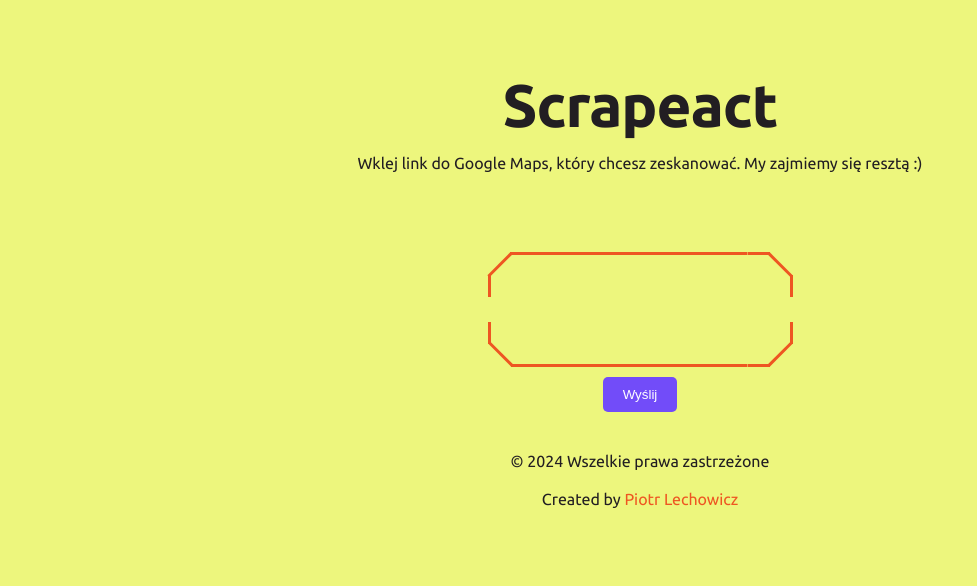
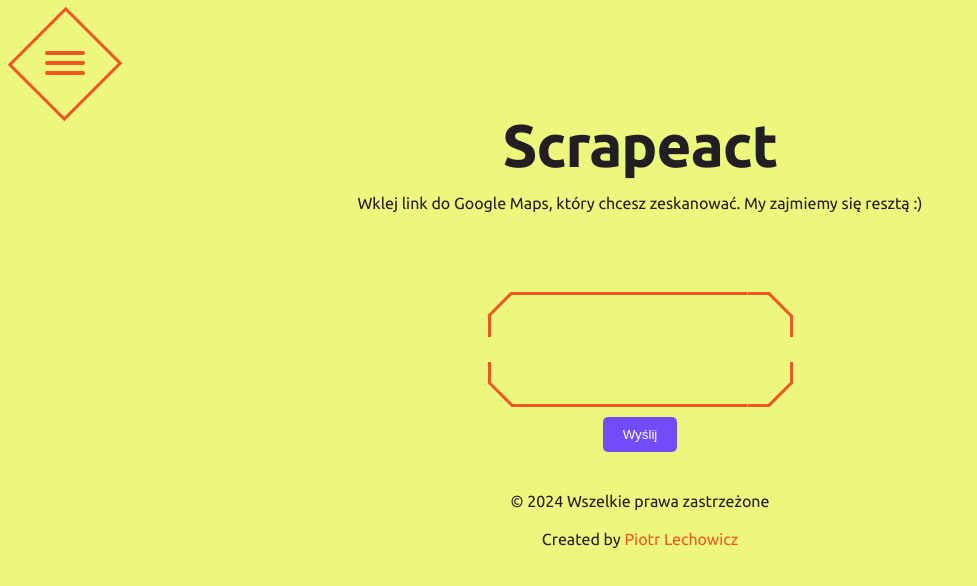
Before and after one commit to lechoos/Scrapeact, a React (Vite) app in the folder client/: page / in a window 1280 px wide. Shown: the top 586 px of the page, without its empty margins (0-977 px from the left). Built offline with nearby package versions, Linux system fonts and the light colour scheme.

Commit message:
added a nav button

```diff
--- a/client/src/pages/Main/Main.tsx
+++ b/client/src/pages/Main/Main.tsx
@@ -7,10 +7,22 @@ import { Footer } from '../../components/Footer/Footer';
 
 export const Main = () => {
 	const [data, setData] = useState<Contact[]>([]);
+	const [active, setActive] = useState(false);
+
+	const isActive = active && 'is-active';
+
+	const onClickHandler = () => {
+		setActive(prev => !prev)
+	}
 
 	return (
 		<>
 			<div className='wrapper'>
+				<button onClick={onClickHandler} className={`${styles.button} hamburger hamburger--arrow ${isActive}`}>
+					<span className='hamburger-box'>
+						<span className='hamburger-inner' />
+					</span>
+				</button>
 				<header className={`${styles.header} p-1`}>
 					<h1 className={styles['header__title']}>Scrapeact</h1>
 					<p className={styles['header__text']}>
--- a/client/src/pages/Main/main.module.scss
+++ b/client/src/pages/Main/main.module.scss
@@ -1,4 +1,32 @@
 @use '../../sass/utils' as *;
+
+.button {
+	position: absolute;
+	top: 2.3rem;
+  left: 2.5rem;
+	padding: 2.8rem 2rem;
+	background: transparent;
+	border: none;
+
+	&:hover {
+		&::before {
+			transform: rotate(0);
+		}
+	}
+
+	&::before {
+		content: '';
+		position: absolute;
+		top: 0;
+		left: 0;
+		width: 100%;
+		height: 100%;
+		border: 3px solid $accentColor;
+		transform: rotate(45deg);
+    transition: transform 0.3s;
+		cursor: pointer;
+	}
+}
 
 .header {
 	display: flex;
@@ -7,7 +35,7 @@
 	gap: 1.5rem;
 
 	&__title {
-    margin-top: 7rem;
+		margin-top: 11rem;
 		font-size: 4rem;
 		text-align: center;
 		letter-spacing: -1px;
--- /dev/null
+++ b/client/src/sass/_hamburger.scss
@@ -0,0 +1,73 @@
+/*!
+ * Hamburgers
+ * @description Tasty CSS-animated hamburgers
+ * @author Jonathan Suh @jonsuh
+ * @site https://jonsuh.com/hamburgers
+ * @link https://github.com/jonsuh/hamburgers
+ */
+
+@use './colors' as *;
+
+.hamburger {
+	display: inline-block;
+	cursor: pointer;
+	transition-property: opacity, filter;
+	transition-duration: 0.15s;
+	transition-timing-function: linear;
+	font: inherit;
+	color: inherit;
+	text-transform: none;
+	background-color: transparent;
+	border: 0;
+	margin: 0;
+	overflow: visible;
+}
+.hamburger.is-active .hamburger-inner,
+.hamburger.is-active .hamburger-inner::before,
+.hamburger.is-active .hamburger-inner::after {
+	background-color: $accentColor;
+}
+
+.hamburger-box {
+	width: 40px;
+	height: 24px;
+	display: inline-block;
+	position: relative;
+}
+
+.hamburger-inner {
+	display: block;
+	top: 50%;
+	margin-top: -2px;
+}
+.hamburger-inner,
+.hamburger-inner::before,
+.hamburger-inner::after {
+	width: 40px;
+	height: 4px;
+	background-color: $accentColor;
+	border-radius: 4px;
+	position: absolute;
+	transition-property: transform;
+	transition-duration: 0.15s;
+	transition-timing-function: ease;
+}
+.hamburger-inner::before,
+.hamburger-inner::after {
+	content: '';
+	display: block;
+}
+.hamburger-inner::before {
+	top: -10px;
+}
+.hamburger-inner::after {
+	bottom: -10px;
+}
+
+.hamburger--arrow.is-active .hamburger-inner::before {
+	transform: translate3d(-8px, 0, 0) rotate(-45deg) scale(0.7, 1);
+}
+
+.hamburger--arrow.is-active .hamburger-inner::after {
+	transform: translate3d(-8px, 0, 0) rotate(45deg) scale(0.7, 1);
+}
--- a/client/src/sass/_utils.scss
+++ b/client/src/sass/_utils.scss
@@ -1,3 +1,4 @@
 @forward './colors';
+@forward './hamburger';
 @forward './media';
 @forward './mixins';
```
Lines whose indentation alone changed are shown as unchanged.
